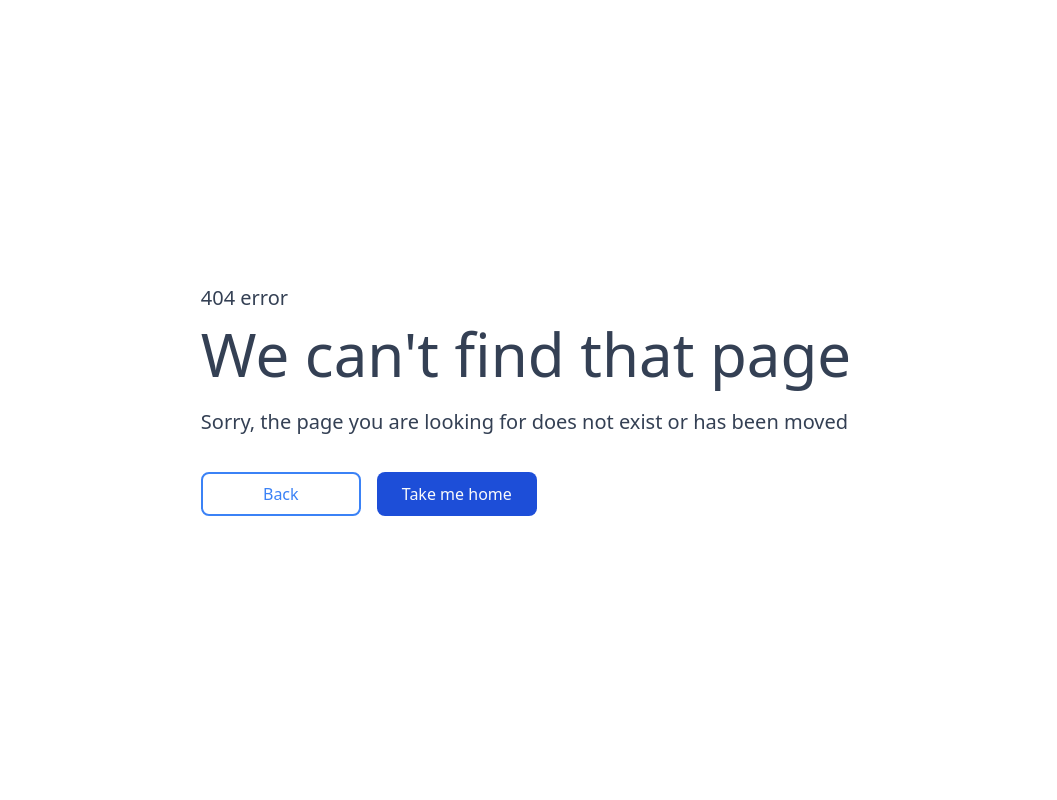
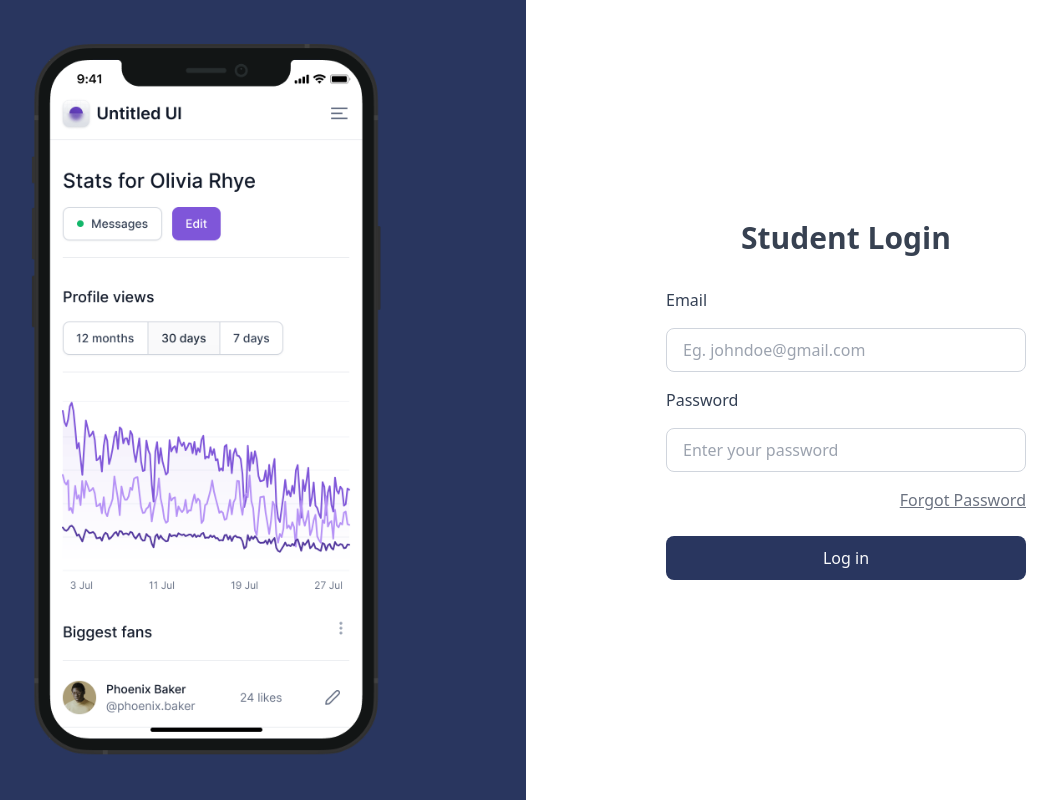
Before and after one commit to Boateng24/School-Management-App, a React (Create React App) app in the folder frontend/: page /userslogin in a window 1280 px wide. Before the commit this address had no page. Shown: the whole page, without its empty margins (114-1171 px from the left). Built offline with nearby package versions, Linux system fonts and the light colour scheme.

Commit message:
Student Details

```diff
--- a/frontend/src/App.js
+++ b/frontend/src/App.js
@@ -2,11 +2,11 @@ import { BrowserRouter as Router, Routes, Route } from "react-router-dom";
 import { Provider } from "react-redux";
 import store from "./app/store/store";
 
-import SignUp from "./pages/signup/SignUp";
-import SignIn from "./pages/signin/SignIn";
-import VerifyAccount from "./pages/verifyaccount/VerifyAccount";
-import ForgotPassword from "./pages/forgotpassword/ForgotPassword";
-import ResetPassword from "./pages/resetpassword/ResetPassword";
+import SignUp from "./pages/school/signup/SignUp";
+import SignIn from "./pages/school/signin/SignIn";
+import VerifyAccount from "./pages/school/verifyaccount/VerifyAccount";
+import ForgotPassword from "./pages/school/forgotpassword/ForgotPassword";
+import ResetPassword from "./pages/school/resetpassword/ResetPassword";
 import Dashboard from "./pages/dashboard/Dashboard";
 import PageNotFound from "./pages/pagenotfound/PageNotFound";
 import Sidebar from "./components/sidebar/Sidebar";
@@ -17,6 +17,8 @@ import Student from "./components/students/Student";
 import StudentDetails from "./components/students/StudentDetails";
 import SchoolProfile from "./components/school/SchoolProfile";
 import SchoolSettings from "./components/school/SchoolSettings";
+import UsersLogin from "./pages/users/signin/UsersLogin";
+import UsersForgotPassword from "./pages/users/forgotpassword/UsersForgotPassword";
 
 function App() {
   return (
@@ -27,7 +29,13 @@ function App() {
           <Routes>
             <Route element={<SignIn />} path="/" />
             <Route element={<SignUp />} path="/signup" />
+            <Route element={<UsersLogin />} path="/userslogin" />
+
             <Route element={<ForgotPassword />} path="/forgotpassword" />
+            <Route
+              element={<UsersForgotPassword />}
+              path="/usersforgotpassword"
+            />
             <Route element={<VerifyAccount />} path="/verifyaccount" />
             <Route element={<ResetPassword />} path="resetpassword" />
             {/* <Route element={<Dashboard />} path="dashboard/:schoolId/" /> */}
--- a/frontend/src/pages/forgotpassword/ForgotPassword.js
+++ b/frontend/src/pages/school/forgotpassword/ForgotPassword.js
@@ -1,4 +1,4 @@
-import pic from "../../assets/pic.png";
+import pic from "../../../assets/pic.png";
 import { Link } from "react-router-dom";
 import { useDispatch, useSelector } from "react-redux";
 // import { schoolLogin } from "../../features/auth/schoolLoginSlice";
--- a/frontend/src/pages/resetpassword/ResetPassword.js
+++ b/frontend/src/pages/school/resetpassword/ResetPassword.js
@@ -1,4 +1,4 @@
-import pic from "../../assets/pic.png";
+import pic from "../../../assets/pic.png";
 import { Link } from "react-router-dom";
 import { useDispatch, useSelector } from "react-redux";
 // import { schoolLogin } from "../../features/auth/schoolLoginSlice";
--- a/frontend/src/pages/signup/SignUp.js
+++ b/frontend/src/pages/school/signin/SignIn.js
@@ -1,22 +1,34 @@
-import pic from "../../assets/pic.png";
-import { Link, Navigate, useNavigate } from "react-router-dom";
+import pic from "../../../assets/pic.png";
+import { Link, Navigate } from "react-router-dom";
 import { useDispatch, useSelector } from "react-redux";
-import { createNewSchool } from "../../features/auth/createSchoolSlice";
+import { schoolLogin } from "../../../features/auth/loginSchoolSlice";
 import { useEffect, useState } from "react";
 
-const SignUp = () => {
-  const { isCreating, currentSchool, error } = useSelector(
-    (state) => state.createSchool
+import Button from "@mui/material/Button";
+import Snackbar from "@mui/material/Snackbar";
+import IconButton from "@mui/material/IconButton";
+import CloseIcon from "@mui/icons-material/Close";
+import { Avatar, AvatarGroup } from "@mui/material";
+
+const SignIn = () => {
+  const [formData, setFormData] = useState({ email: "", password: "" });
+  const [showError, setShowError] = useState(false);
+  const onChange = (e) =>
+    setFormData({ ...formData, [e.target.name]: e.target.value });
+
+  const { email, password } = formData;
+
+  const dispatch = useDispatch();
+
+  const { isLoggingIn, loggedInSchool, error } = useSelector(
+    (state) => state.loginSchool
   );
-  const [showError, setShowError] = useState(false);
+
   const [open, setOpen] = useState(false);
-  const [formData, setFormData] = useState({
-    schoolName: "",
-    email: "",
-    phoneNumber: "",
-    password: "",
-    confirmPassword: "",
-  });
+
+  const handleClick = () => {
+    setOpen(true);
+  };
 
   useEffect(() => {
     if (error) {
@@ -38,26 +50,52 @@ const SignUp = () => {
     setOpen(false);
   };
 
-  const onChange = (e) =>
-    setFormData({ ...formData, [e.target.name]: e.target.value });
-
-  const { schoolName, email, password, confirmPassword } = formData;
-
-  const dispatch = useDispatch();
-
-  // Create a new organization
-  const onSubmit = (e) => {
+  const handleschoolLogin = (e) => {
     e.preventDefault();
-    dispatch(createNewSchool({ schoolName, email, password }));
-    // navigate("/cool");
+    dispatch(
+      schoolLogin({
+        email,
+        password,
+      })
+    );
   };
 
-  if (currentSchool) {
-    return <Navigate to={"/"} />;
+  if (loggedInSchool) {
+    return (
+      <Navigate to={`dashboard/${loggedInSchool.loggedInSchool.id}/home`} />
+    );
   }
 
+  // Display error message
+  const action = (
+    <>
+      <Button color="secondary" size="small" onClick={handleClose}>
+        UNDO
+      </Button>
+      <IconButton
+        size="small"
+        aria-label="close"
+        color="inherit"
+        onClick={handleClose}
+      >
+        <CloseIcon fontSize="small" />
+      </IconButton>
+    </>
+  );
+
   return (
-    <div className="flex bg-slate-50">
+    <div className="flex">
+      <div>
+        <Snackbar
+          anchorOrigin={{ vertical: "top", horizontal: "center" }}
+          open={showError}
+          autoHideDuration={6000}
+          onClose={handleClose}
+          message={error}
+          action={action}
+        />
+      </div>
+
       <div className="hidden lg:flex min-w-[50vw] h-[100vh] bg-[#29365f] align-center justify-center flex-col">
         <h1 className="text-5xl mt-16 px-16 text-white font-bold">
           School Management System
@@ -71,25 +109,11 @@ const SignUp = () => {
         <img src={pic} width="700" alt="background" />
       </div>
       <div className=" flex h-[100vh] flex-1 justify-center items-center">
-        <form action="" onSubmit={onSubmit}>
+        <form action="" onSubmit={handleschoolLogin}>
           <h1 className="text-3xl text-gray-700 text-center font-[600] mb-8">
-            Register Your School
+            Welcome Back, Log in.
           </h1>
 
-          <div className="grid grid-cols-1 gap-4 mb-4">
-            <label htmlFor="School name" className="font-[500] text-[#344054]">
-              School name
-            </label>
-            <input
-              onChange={onChange}
-              value={schoolName}
-              type="text"
-              name="schoolName"
-              required
-              placeholder="Eg. Neumann International School"
-              className="w-[360px] h-[44px] border-[1px] rounded-[8px] border-[#D0D5DD] outline-none px-4"
-            />
-          </div>
           <div className="grid grid-cols-1 gap-4 mb-4">
             <label htmlFor="email" className="font-[500] text-[#344054]">
               Email
@@ -106,7 +130,7 @@ const SignUp = () => {
           </div>
 
           <div className="grid grid-cols-1 gap-4 mb-4">
-            <label htmlFor="passoword" className="font-[500] text-[#344054]">
+            <label htmlFor="password" className="font-[500] text-[#344054]">
               Password
             </label>
             <input
@@ -119,37 +143,28 @@ const SignUp = () => {
               className="w-[360px] h-[44px] border-[1px] rounded-[8px] border-[#D0D5DD] outline-none px-4"
             />
           </div>
-          <div className="grid grid-cols-1 gap-4 mb-4">
-            <label
-              htmlFor="confirmPassoword"
-              className="font-[500] text-[#344054]"
-            >
-              Confirm Password
-            </label>
-            <input
-              onChange={onChange}
-              value={confirmPassword}
-              type="password"
-              name="confirmPassword"
-              required
-              placeholder="Enter your password"
-              className="w-[360px] h-[44px] border-[1px] rounded-[8px] border-[#D0D5DD] outline-none px-4"
-            />
+          <div className="w-[360px]  text-gray-500 h-6 text-right rounded-[8px] mt-4">
+            <span className="w-[360px] text-right">
+              {" "}
+              <Link to="/forgotpassword" className="underline">
+                Forgot Password
+              </Link>
+            </span>
           </div>
           <div className="grid">
             <button
-              className="w-[360px] bg-[#29365F] hover:bg-blue-900 text-gray-50 h-[44px] rounded-[8px] mt-6 cursor-pointer"
-              disabled={isCreating}
+              className="w-[360px] bg-[#29365f] hover:bg-blue-900 text-gray-50 h-[44px] rounded-[8px] mt-6 cursor-pointer"
+              // disabled={!canSubmit}
               type="submit"
             >
-              {isCreating ? "Creating school..." : "Create school"}
+              {isLoggingIn ? "Logging in" : "Log in"}
             </button>
             <div className="w-[360px]  text-gray-500 h-[44px] text-center rounded-[8px] mt-4">
               Already have an account?{" "}
               <span>
                 {" "}
-                <Link to="/" className="underline">
-                  Log in
+                <Link to="/signUp" className="underline">
+                  Sign Up
                 </Link>
               </span>
             </div>
@@ -160,4 +175,4 @@ const SignUp = () => {
   );
 };
 
-export default SignUp;
+export default SignIn;
--- a/frontend/src/pages/signin/SignIn.js
+++ b/frontend/src/pages/school/signup/SignUp.js
@@ -1,34 +1,22 @@
-import pic from "../../assets/pic.png";
-import { Link, Navigate } from "react-router-dom";
+import pic from "../../../assets/pic.png";
+import { Link, Navigate, useNavigate } from "react-router-dom";
 import { useDispatch, useSelector } from "react-redux";
-import { schoolLogin } from "../../features/auth/loginSchoolSlice";
+import { createNewSchool } from "../../../features/auth/createSchoolSlice";
 import { useEffect, useState } from "react";
 
-import Button from "@mui/material/Button";
-import Snackbar from "@mui/material/Snackbar";
-import IconButton from "@mui/material/IconButton";
-import CloseIcon from "@mui/icons-material/Close";
-import { Avatar, AvatarGroup } from "@mui/material";
-
-const SignIn = () => {
-  const [formData, setFormData] = useState({ email: "", password: "" });
+const SignUp = () => {
+  const { isCreating, currentSchool, error } = useSelector(
+    (state) => state.createSchool
+  );
   const [showError, setShowError] = useState(false);
-  const onChange = (e) =>
-    setFormData({ ...formData, [e.target.name]: e.target.value });
-
-  const { email, password } = formData;
-
-  const dispatch = useDispatch();
-
-  const { isLoggingIn, loggedInSchool, error } = useSelector(
-    (state) => state.loginSchool
-  );
-
   const [open, setOpen] = useState(false);
-
-  const handleClick = () => {
-    setOpen(true);
-  };
+  const [formData, setFormData] = useState({
+    schoolName: "",
+    email: "",
+    phoneNumber: "",
+    password: "",
+    confirmPassword: "",
+  });
 
   useEffect(() => {
     if (error) {
@@ -50,52 +38,26 @@ const SignIn = () => {
     setOpen(false);
   };
 
-  const handleschoolLogin = (e) => {
+  const onChange = (e) =>
+    setFormData({ ...formData, [e.target.name]: e.target.value });
+
+  const { schoolName, email, password, confirmPassword } = formData;
+
+  const dispatch = useDispatch();
+
+  // Create a new organization
+  const onSubmit = (e) => {
     e.preventDefault();
-    dispatch(
-      schoolLogin({
-        email,
-        password,
-      })
-    );
+    dispatch(createNewSchool({ schoolName, email, password }));
+    // navigate("/cool");
   };
 
-  if (loggedInSchool) {
-    return (
-      <Navigate to={`dashboard/${loggedInSchool.loggedInSchool.id}/home`} />
-    );
+  if (currentSchool) {
+    return <Navigate to={"/"} />;
   }
 
-  // Display error message
-  const action = (
-    <>
-      <Button color="secondary" size="small" onClick={handleClose}>
-        UNDO
-      </Button>
-      <IconButton
-        size="small"
-        aria-label="close"
-        color="inherit"
-        onClick={handleClose}
-      >
-        <CloseIcon fontSize="small" />
-      </IconButton>
-    </>
-  );
-
   return (
-    <div className="flex">
-      <div>
-        <Snackbar
-          anchorOrigin={{ vertical: "top", horizontal: "center" }}
-          open={showError}
-          autoHideDuration={6000}
-          onClose={handleClose}
-          message={error}
-          action={action}
-        />
-      </div>
-
+    <div className="flex bg-slate-50">
       <div className="hidden lg:flex min-w-[50vw] h-[100vh] bg-[#29365f] align-center justify-center flex-col">
         <h1 className="text-5xl mt-16 px-16 text-white font-bold">
           School Management System
@@ -109,11 +71,25 @@ const SignIn = () => {
         <img src={pic} width="700" alt="background" />
       </div>
       <div className=" flex h-[100vh] flex-1 justify-center items-center">
-        <form action="" onSubmit={handleschoolLogin}>
+        <form action="" onSubmit={onSubmit}>
           <h1 className="text-3xl text-gray-700 text-center font-[600] mb-8">
-            Welcome Back, Log in.
+            Register Your School
           </h1>
 
+          <div className="grid grid-cols-1 gap-4 mb-4">
+            <label htmlFor="School name" className="font-[500] text-[#344054]">
+              School name
+            </label>
+            <input
+              onChange={onChange}
+              value={schoolName}
+              type="text"
+              name="schoolName"
+              required
+              placeholder="Eg. Neumann International School"
+              className="w-[360px] h-[44px] border-[1px] rounded-[8px] border-[#D0D5DD] outline-none px-4"
+            />
+          </div>
           <div className="grid grid-cols-1 gap-4 mb-4">
             <label htmlFor="email" className="font-[500] text-[#344054]">
               Email
@@ -130,7 +106,7 @@ const SignIn = () => {
           </div>
 
           <div className="grid grid-cols-1 gap-4 mb-4">
-            <label htmlFor="password" className="font-[500] text-[#344054]">
+            <label htmlFor="passoword" className="font-[500] text-[#344054]">
               Password
             </label>
             <input
@@ -143,28 +119,37 @@ const SignIn = () => {
               className="w-[360px] h-[44px] border-[1px] rounded-[8px] border-[#D0D5DD] outline-none px-4"
             />
           </div>
-          <div className="w-[360px]  text-gray-500 h-6 text-right rounded-[8px] mt-4">
-            <span className="w-[360px] text-right">
-              {" "}
-              <Link to="/forgotpassword" className="underline">
-                Forgot Password
-              </Link>
-            </span>
+          <div className="grid grid-cols-1 gap-4 mb-4">
+            <label
+              htmlFor="confirmPassoword"
+              className="font-[500] text-[#344054]"
+            >
+              Confirm Password
+            </label>
+            <input
+              onChange={onChange}
+              value={confirmPassword}
+              type="password"
+              name="confirmPassword"
+              required
+              placeholder="Enter your password"
+              className="w-[360px] h-[44px] border-[1px] rounded-[8px] border-[#D0D5DD] outline-none px-4"
+            />
           </div>
           <div className="grid">
             <button
-              className="w-[360px] bg-[#29365f] hover:bg-blue-900 text-gray-50 h-[44px] rounded-[8px] mt-6 cursor-pointer"
-              // disabled={!canSubmit}
+              className="w-[360px] bg-[#29365F] hover:bg-blue-900 text-gray-50 h-[44px] rounded-[8px] mt-6 cursor-pointer"
+              disabled={isCreating}
               type="submit"
             >
-              {isLoggingIn ? "Logging in" : "Log in"}
+              {isCreating ? "Creating school..." : "Create school"}
             </button>
             <div className="w-[360px]  text-gray-500 h-[44px] text-center rounded-[8px] mt-4">
               Already have an account?{" "}
               <span>
                 {" "}
-                <Link to="/signUp" className="underline">
-                  Sign Up
+                <Link to="/" className="underline">
+                  Log in
                 </Link>
               </span>
             </div>
@@ -175,4 +160,4 @@ const SignIn = () => {
   );
 };
 
-export default SignIn;
+export default SignUp;
--- a/frontend/src/pages/verifyaccount/VerifyAccount.js
+++ b/frontend/src/pages/school/verifyaccount/VerifyAccount.js
@@ -1,6 +1,6 @@
 import React from "react";
 import { Link } from "react-router-dom";
-import background from "../../assets/background.png";
+import background from "../../../assets/background.png";
 
 const VerifyAccount = () => {
   return (
--- /dev/null
+++ b/frontend/src/pages/users/forgotpassword/UsersForgotPassword.jsx
@@ -0,0 +1,62 @@
+import usersLogin from "../../../assets/usersLogin.png";
+import { Link } from "react-router-dom";
+import { useDispatch, useSelector } from "react-redux";
+// import { schoolLogin } from "../../features/auth/schoolLoginSlice";
+
+const UsersForgotPassword = () => {
+  const dispatch = useDispatch();
+
+  const handleForgotPassword = (e) => {
+    e.preventDefault();
+  };
+  return (
+    <div className="flex">
+      <div className="hidden lg:flex min-w-[50vw] h-[100vh] bg-[#29365f] align-center justify-center flex-col">
+        <img src={usersLogin} width="350" alt="background" className="m-auto" />
+      </div>
+      <div className=" flex h-[100vh] flex-1 justify-center items-center">
+        <form action="" onSubmit={handleForgotPassword}>
+          <h1 className="text-3xl text-gray-700 text-center font-[600] mb-8">
+            Student Forgot Password?
+          </h1>
+
+          <div className="grid grid-cols-1 gap-4 mb-4">
+            <label htmlFor="email" className="font-[500] text-[#344054]">
+              Email
+            </label>
+            <input
+              // onChange={onChange}
+              //   value={title}
+              type="email"
+              required
+              name="email"
+              placeholder="Eg. johndoe@gmail.com"
+              className="w-[360px] h-[44px] border-[1px] rounded-[8px] border-[#D0D5DD] outline-none px-4"
+            />
+          </div>
+
+          <div className="grid">
+            <button
+              className="w-[360px] bg-[#29365F] hover:bg-blue-900 text-gray-50 h-[44px] rounded-[8px] mt-6 cursor-pointer"
+              // disabled={!canSubmit}
+              type="submit"
+            >
+              Send reset link
+            </button>
+            <div className="w-[360px]  text-gray-500 h-[44px] text-center rounded-[8px] mt-4">
+              Already have an account?{" "}
+              <span>
+                {" "}
+                <Link to="/userslogin" className="underline">
+                  Login
+                </Link>
+              </span>
+            </div>
+          </div>
+        </form>
+      </div>
+    </div>
+  );
+};
+
+export default UsersForgotPassword;
--- /dev/null
+++ b/frontend/src/pages/users/signin/UsersLogin.jsx
@@ -0,0 +1,169 @@
+import usersLogin from "../../../assets/usersLogin.png";
+import { Link, Navigate } from "react-router-dom";
+import { useDispatch, useSelector } from "react-redux";
+import { schoolLogin } from "../../../features/auth/loginSchoolSlice";
+import { useEffect, useState } from "react";
+
+import Button from "@mui/material/Button";
+import Snackbar from "@mui/material/Snackbar";
+import IconButton from "@mui/material/IconButton";
+import CloseIcon from "@mui/icons-material/Close";
+import { Avatar, AvatarGroup } from "@mui/material";
+
+const UsersLogin = () => {
+  const [formData, setFormData] = useState({ email: "", password: "" });
+  const [showError, setShowError] = useState(false);
+  const onChange = (e) =>
+    setFormData({ ...formData, [e.target.name]: e.target.value });
+
+  const { email, password } = formData;
+
+  const dispatch = useDispatch();
+
+  const { isLoggingIn, loggedInSchool, error } = useSelector(
+    (state) => state.loginSchool
+  );
+
+  const [open, setOpen] = useState(false);
+
+  const handleClick = () => {
+    setOpen(true);
+  };
+
+  useEffect(() => {
+    if (error) {
+      setShowError(true);
+      setFormData({ email: "", password: "" });
+    } else {
+      setShowError(false);
+    }
+    setTimeout(() => {
+      setShowError(false);
+    }, 4000);
+  }, [error]);
+
+  const handleClose = (event, reason) => {
+    if (reason === "clickaway") {
+      return;
+    }
+
+    setOpen(false);
+  };
+
+  const handleschoolLogin = (e) => {
+    e.preventDefault();
+    dispatch(
+      schoolLogin({
+        email,
+        password,
+      })
+    );
+  };
+
+  if (loggedInSchool) {
+    return (
+      <Navigate to={`dashboard/${loggedInSchool.loggedInSchool.id}/home`} />
+    );
+  }
+
+  // Display error message
+  const action = (
+    <>
+      <Button color="secondary" size="small" onClick={handleClose}>
+        UNDO
+      </Button>
+      <IconButton
+        size="small"
+        aria-label="close"
+        color="inherit"
+        onClick={handleClose}
+      >
+        <CloseIcon fontSize="small" />
+      </IconButton>
+    </>
+  );
+
+  return (
+    <div className="flex">
+      <div>
+        <Snackbar
+          anchorOrigin={{ vertical: "top", horizontal: "center" }}
+          open={showError}
+          autoHideDuration={6000}
+          onClose={handleClose}
+          message={error}
+          action={action}
+        />
+      </div>
+
+      <div className="hidden lg:flex min-w-[50vw] h-[100vh] bg-[#29365f]  flex-col">
+        {/* <h1 className="text-4xl mt-16 px-16 text-white font-bold">
+          Hello there 😍 , Welcome back
+        </h1> */}
+
+        <img
+          src={usersLogin}
+          width="350"
+          style={{ margin: "auto" }}
+          alt="background"
+        />
+      </div>
+      <div className=" flex h-[100vh] flex-1 justify-center items-center">
+        <form action="" onSubmit={handleschoolLogin}>
+          <h1 className="text-3xl text-gray-700 text-center font-[600] mb-8">
+            Student Login
+          </h1>
+
+          <div className="grid grid-cols-1 gap-4 mb-4">
+            <label htmlFor="email" className="font-[500] text-[#344054]">
+              Email
+            </label>
+            <input
+              onChange={onChange}
+              value={email}
+              type="email"
+              required
+              name="email"
+              placeholder="Eg. johndoe@gmail.com"
+              className="w-[360px] h-[44px] border-[1px] rounded-[8px] border-[#D0D5DD] outline-none px-4"
+            />
+          </div>
+
+          <div className="grid grid-cols-1 gap-4 mb-4">
+            <label htmlFor="password" className="font-[500] text-[#344054]">
+              Password
+            </label>
+            <input
+              onChange={onChange}
+              value={password}
+              type="password"
+              name="password"
+              required
+              placeholder="Enter your password"
+              className="w-[360px] h-[44px] border-[1px] rounded-[8px] border-[#D0D5DD] outline-none px-4"
+            />
+          </div>
+          <div className="w-[360px]  text-gray-500 h-6 text-right rounded-[8px] mt-4">
+            <span className="w-[360px] text-right">
+              {" "}
+              <Link to="/usersforgotpassword" className="underline">
+                Forgot Password
+              </Link>
+            </span>
+          </div>
+          <div className="grid">
+            <button
+              className="w-[360px] bg-[#29365f] hover:bg-blue-900 text-gray-50 h-[44px] rounded-[8px] mt-6 cursor-pointer"
+              // disabled={!canSubmit}
+              type="submit"
+            >
+              {isLoggingIn ? "Logging in" : "Log in"}
+            </button>
+          </div>
+        </form>
+      </div>
+    </div>
+  );
+};
+
+export default UsersLogin;
```
Also changed, not shown: frontend/src/assets/usersLogin.png (added).
